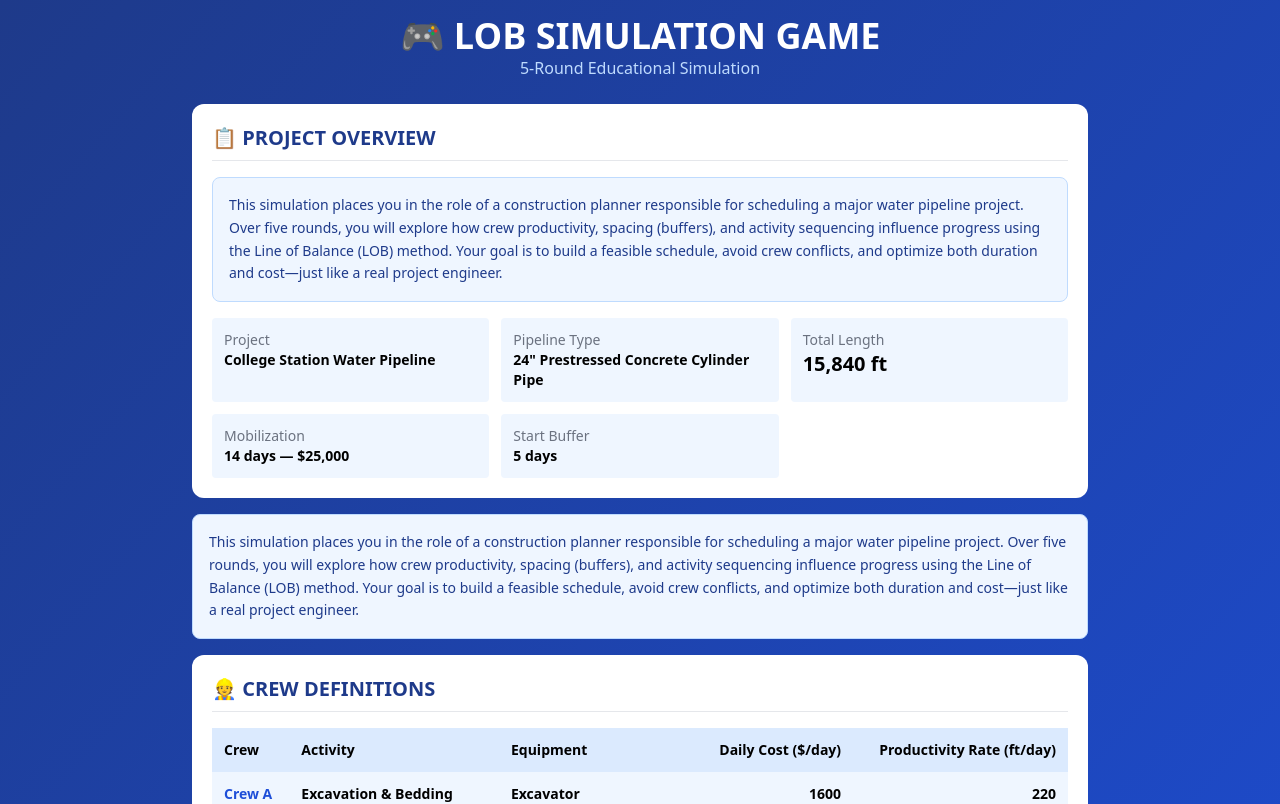
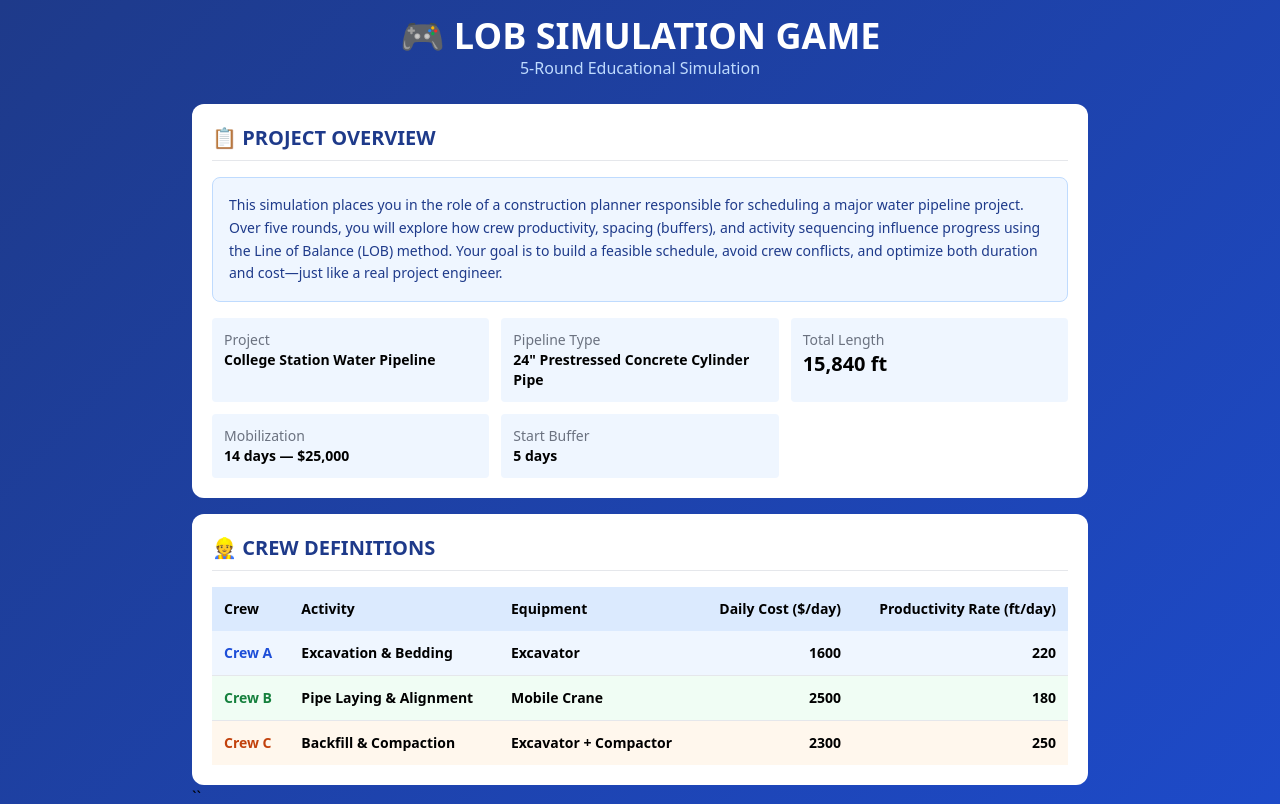
Before and after one commit to tota2544/LOB-Player, a React (Create React App) app: page / in a window 1280 px wide. Shown: the top 804 px of the page. Built offline with nearby package versions, Linux system fonts and the light colour scheme.

Commit message:
Update App.js

```diff
--- a/src/App.js
+++ b/src/App.js
@@ -228,17 +228,6 @@ export default function LOBGame() {
               <div className="bg-blue-50 p-3 rounded"><div className="text-gray-500">Start Buffer</div><div className="font-bold">{DEFAULT_BUFFER} days</div></div>
             </div>
           </div>
-            {/* Project Overview Introduction */}
-      <div className="mb-4 rounded-lg border border-blue-200 bg-blue-50 p-4">
-        <p className="text-sm leading-relaxed text-blue-900">
-          This simulation places you in the role of a construction planner responsible for scheduling
-          a major water pipeline project. Over five rounds, you will explore how crew productivity,
-          spacing (buffers), and activity sequencing influence progress using the Line of Balance (LOB)
-          method. Your goal is to build a feasible schedule, avoid crew conflicts, and optimize both
-          duration and cost—just like a real project engineer.
-        </p>
-      </div>
-
 
         <div className="bg-white rounded-xl p-5">
           <h2 className="text-xl font-bold text-blue-900 border-b pb-2 mb-4">
```
